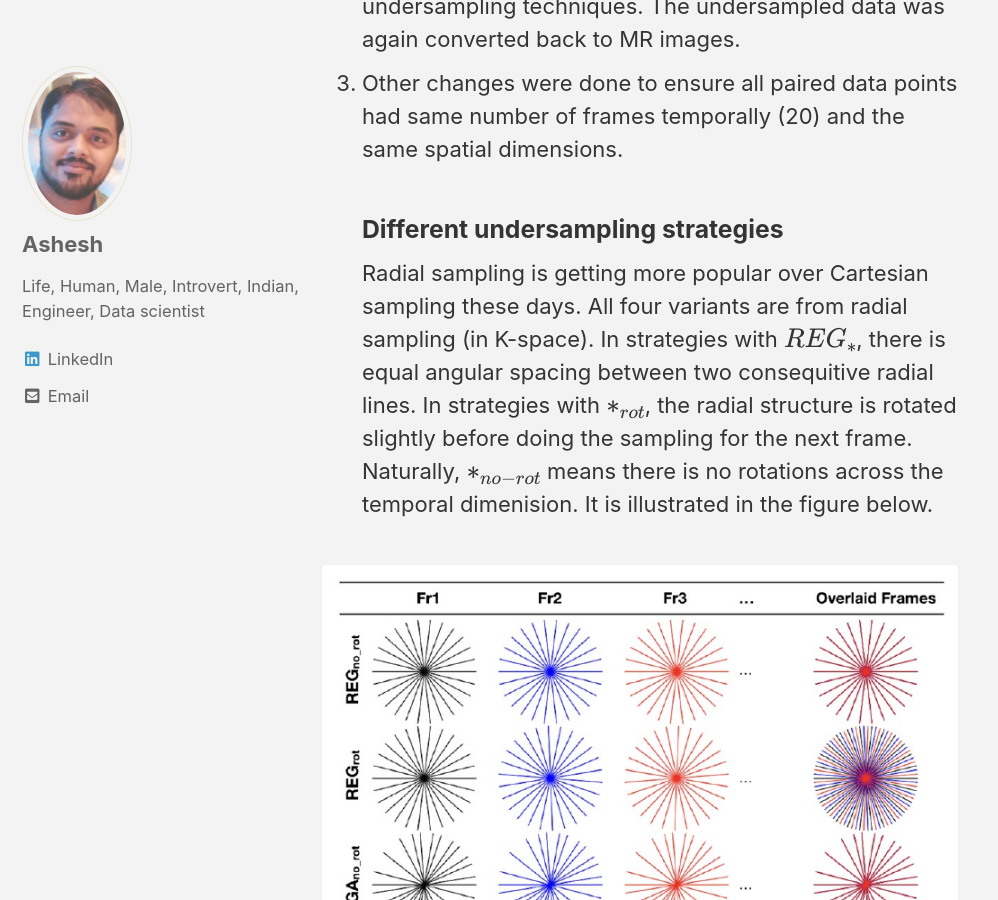
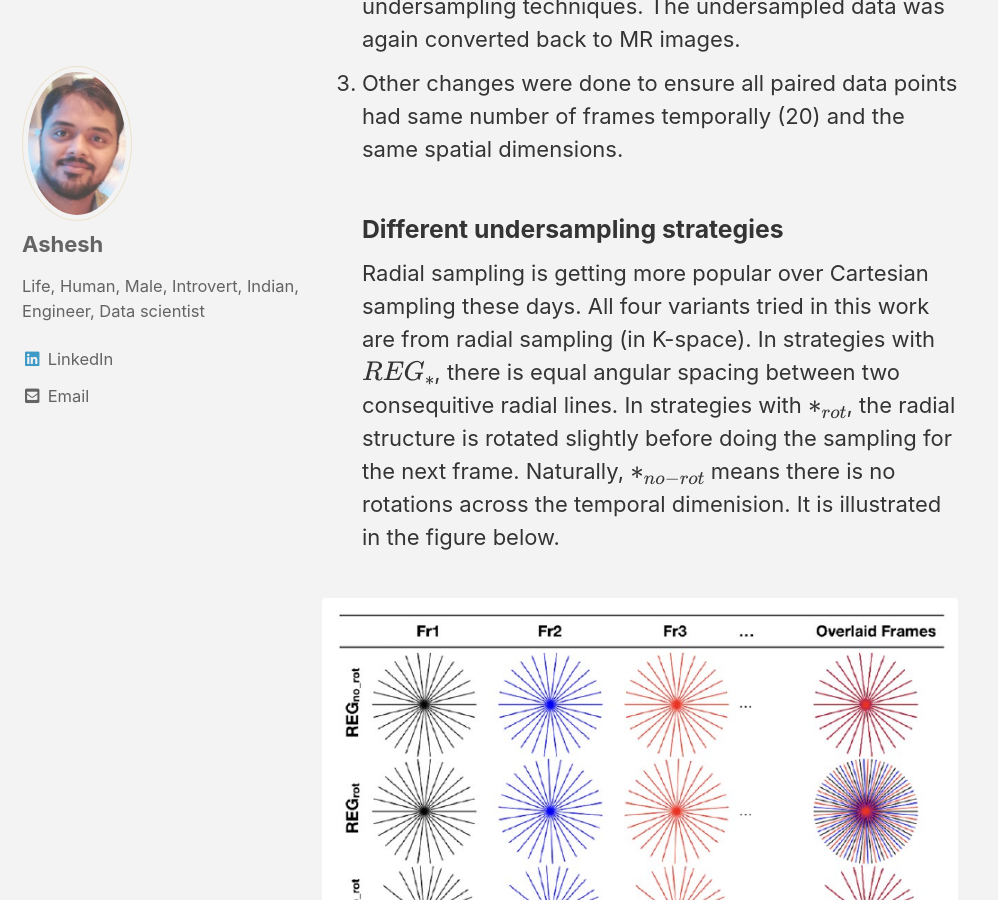
Before and after one commit to ashesh-0/ashesh.github.io, a Jekyll site: the page built from _pages/artefact_suppression_heart.md, in a window 1280 px wide and 900 px high, scrolled down 2122 px. Shown: the whole window, without its empty margins (0-998 px from the left). Built offline with Jekyll 4.4.1, drawn with Linux system fonts in a browser that asks for light colours; cached includes are drawn as plain includes; formulas are drawn with MathJax 3.

Commit message:
artefact suppression heart

```diff
--- a/_pages/artefact_suppression_heart.md
+++ b/_pages/artefact_suppression_heart.md
@@ -24,7 +24,7 @@ Since the data can only be either undersampled MR or sufficiently sampled MR, on
 2. This semi-synthetic real time acquisition data was first converted to K-space. Here, undersampling was performed. Note that paper experiemts with multiple (4) undersampling techniques. The undersampled data was again converted back to MR images.
 3. Other changes were done to ensure all paired data points had same number of frames temporally (20) and the same spatial dimensions.
 ### Different undersampling strategies
-Radial sampling is getting more popular over Cartesian sampling these days. All four variants are from radial sampling (in K-space). In strategies with $$REG_{*}$$, there is equal angular spacing between two consequitive radial lines. In strategies with $$*_{rot}$$, the radial structure is rotated slightly before doing the sampling for the next frame. Naturally, $$*_{no-rot}$$ means there is no rotations across the temporal dimenision. It is illustrated in the figure below.
+Radial sampling is getting more popular over Cartesian sampling these days. All four variants tried in this work are from radial sampling (in K-space). In strategies with $$REG_{*}$$, there is equal angular spacing between two consequitive radial lines. In strategies with $$*_{rot}$$, the radial structure is rotated slightly before doing the sampling for the next frame. Naturally, $$*_{no-rot}$$ means there is no rotations across the temporal dimenision. It is illustrated in the figure below.
 
 {% include figure image_path="/assets/images/artifactMR_2.png" alt="https://pubmed.ncbi.nlm.nih.gov/30194880/" caption="Different Undersampling strategies. The strategy with rotation **rot** and non uniform radial lines **tGA** works best. (Credits: https://pubmed.ncbi.nlm.nih.gov/30194880/)" %}
 
```
